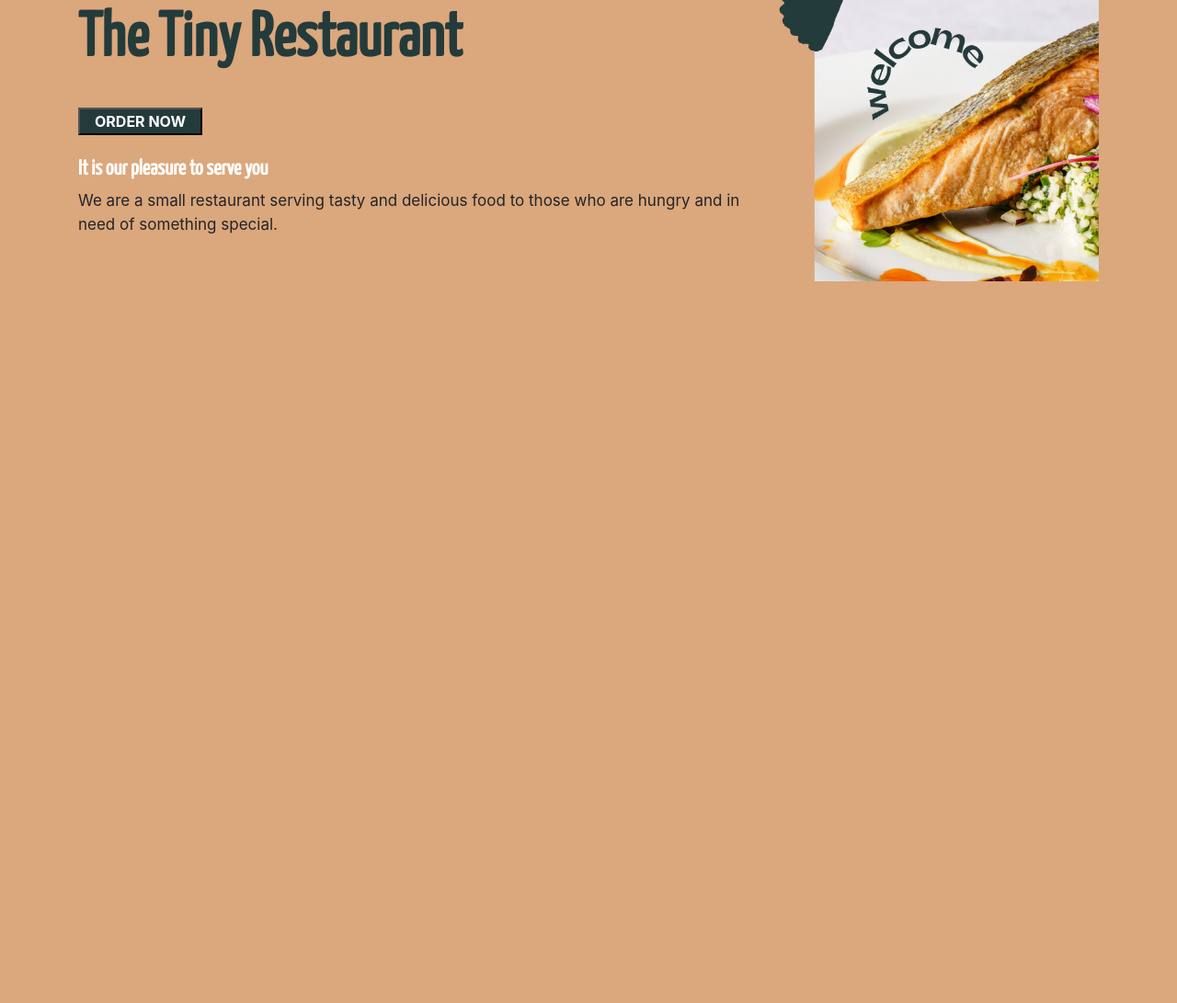
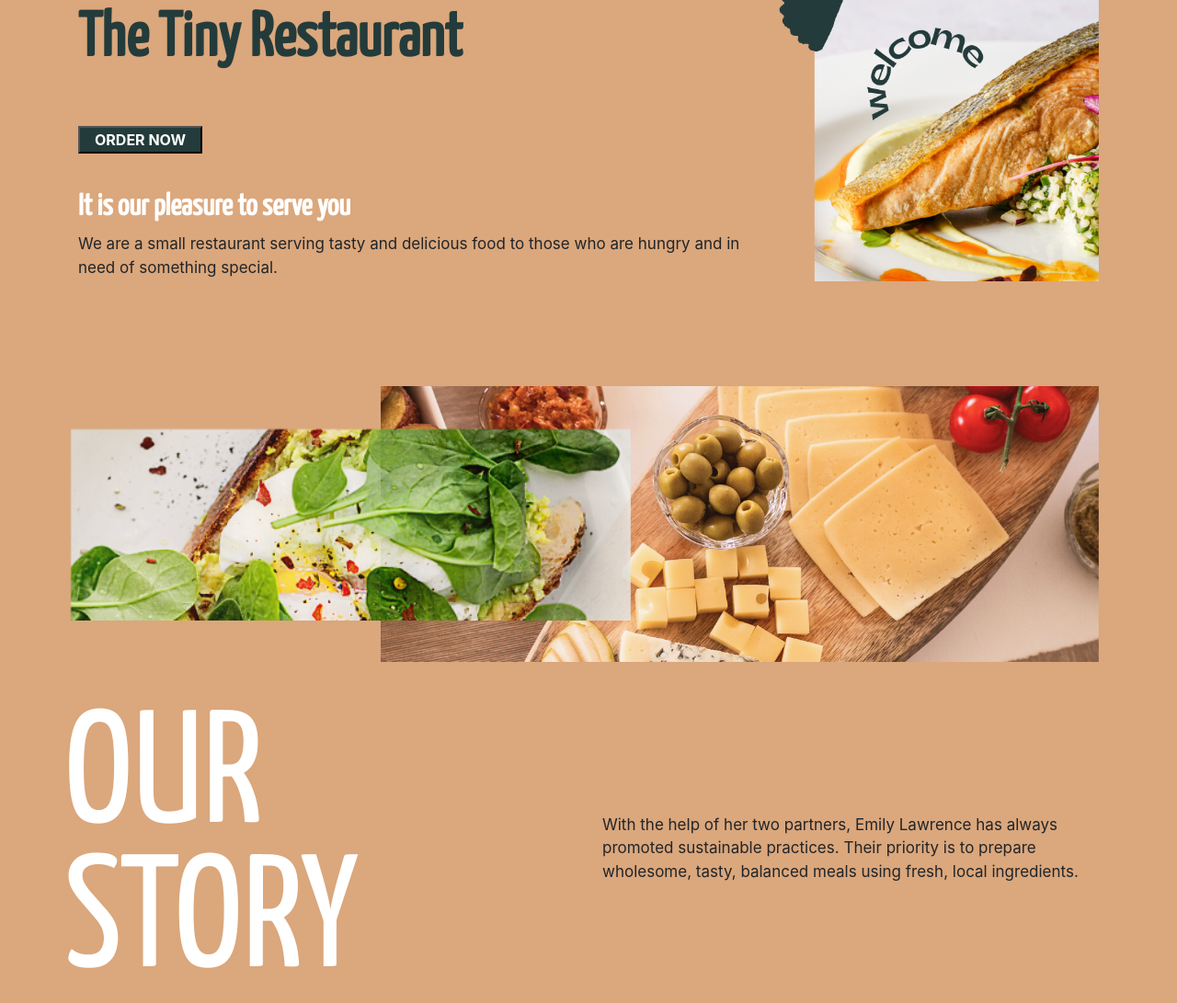
Before and after one commit to lauralahtiluoma/The-Tiny-Restaurant, a plain HTML site: page index.html in a window 1280 px wide. Shown: the part 61-1152 px from the top of the page at 92% size. Before the commit the page ends 800 px from the top, so only its background shows below. Drawn offline with nearby package versions, Linux system fonts and the light colour scheme.

Commit message:
Added new pictures and our story

```diff
--- a/index.html
+++ b/index.html
@@ -19,7 +19,7 @@
 
 
 </head>
-  <body>
+ <body>
 
 
     <!-- Optional JavaScript -->
@@ -29,7 +29,7 @@
     <script src="https://stackpath.bootstrapcdn.com/bootstrap/4.1.3/js/bootstrap.min.js" integrity="sha384-ChfqqxuZUCnJSK3+MXmPNIyE6ZbWh2IMqE241rYiqJxyMiZ6OW/JmZQ5stwEULTy" crossorigin="anonymous"></script>
 
 
-  <div class="container">
+<div class="container">
 	<div class="row justify-content-md-center">
 		<div id="text-area" class="col-md-8">
 			<h1>The Tiny Restaurant</h1> <br>
@@ -37,11 +37,32 @@
 			<h2>It is our pleasure to serve you</h2>
 			<p>We are a small restaurant serving tasty and delicious food to those who are hungry and in need of something special.</p>
 		</div> <br>
-		<div id="photo" class="col-md-4">
+		<div id="welcome_img" class="col-md-4">
 			<img src="mainpageimg.png" class="img-fluid"></img>
 		</div>
 	</div>
+
+	<div class="row justify-content-md-center">
+
+		<div id="images" class="row">
+			<img src="bread.png" class="img-fluid smallimage"></img>
+			<div class="col-md-3"></div>
+			<div class="col-md-9" id="bigimage">
+				<img src="cheese.png" class="img-fluid"></img>
+			</div>
+		</div>
+
+		<div id="story" class="row justify-content-md-center">
+			<div class="col-md-6">
+				<h3>OUR STORY</h3>
+			</div>
+			<div class="col-md-6 storytext">
+				<p>With the help of her two partners,
+				Emily Lawrence has always promoted sustainable practices.
+				Their priority is to prepare wholesome, tasty, balanced meals using fresh, local ingredients.</p>
+			</div>
 	</div>
+</div>
 
   </body>
 </html>
--- a/restaurant_style.css
+++ b/restaurant_style.css
@@ -7,6 +7,13 @@ h1 {
 	font-weight: bold;
 	color: #243B3B;
 	font-size: 68px;
+}
+
+h3 {
+	font-family: 'Yanone Kaffeesatz';
+	color: #FFFFFF;
+	font-size: 174px;
+	line-height: 0.9;
 }
 
 #text-area {
@@ -19,16 +26,46 @@ button {
 	color: #FFFFFF;
 	padding-left: 1em;
 	padding-right: 1em;
+	margin-bottom: 15px;
+	margin-top: 20px;
 }
 
 h2 {
 	font-family: 'Yanone Kaffeesatz';
 	font-weight: bold;
 	color: #FFFFFF;
-	font-size: 23px;
+	font-size: 33px;
 }
 
 p {
 	font-size: 17px;
 
 }
+
+#images {
+	width: 100%;
+	margin-top: 100px;
+	position: relative;
+}
+
+.smallimage{
+	height: 70%;
+	position: absolute;
+	right: 46%;
+	z-index: 2;
+	top: 50%;
+	transform: translateY(-50%);
+
+}
+
+#story {
+	margin-top: 50px;
+}
+
+.storytext {
+	margin: auto;
+}
+
+#bigimage {
+	text-align: right;
+}
```
Also changed, not shown: bread.png (added), cheese.png (added).
